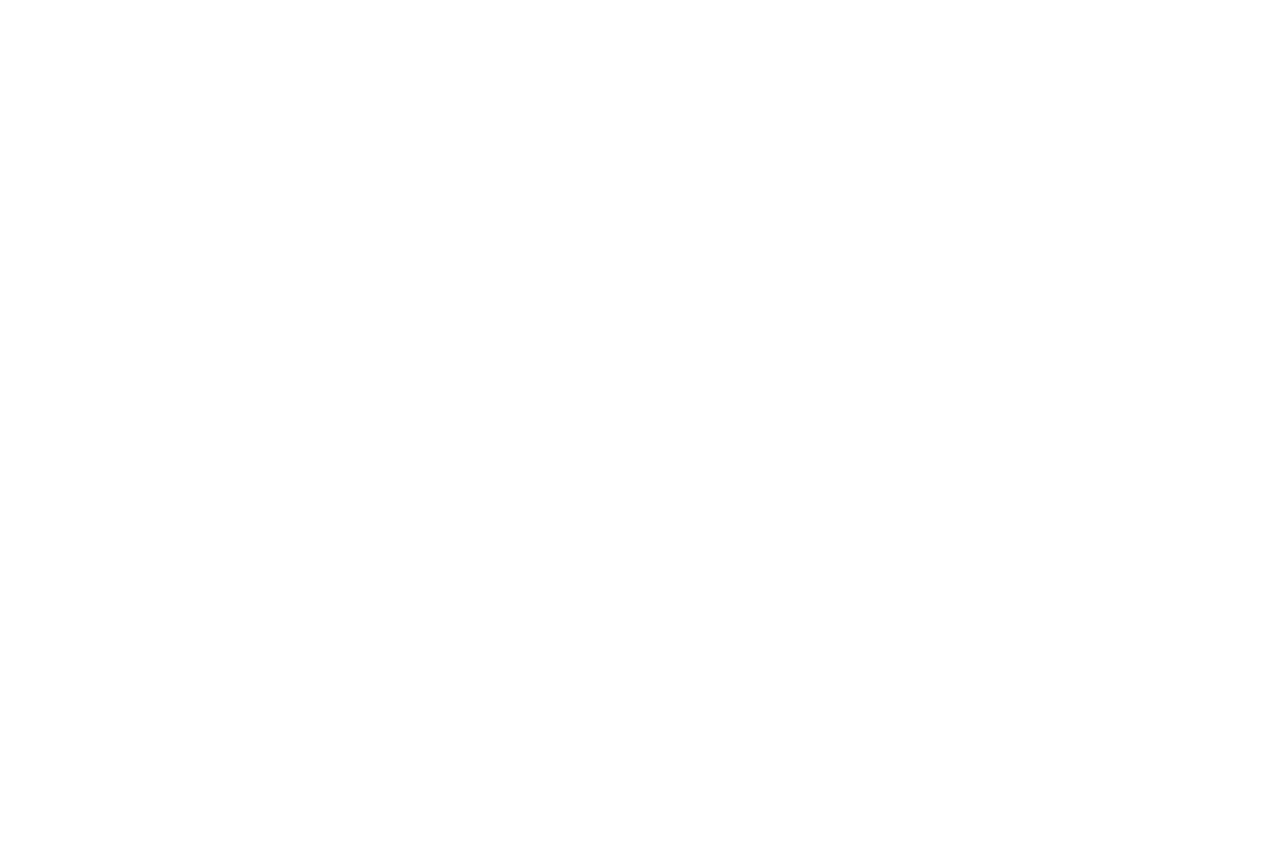
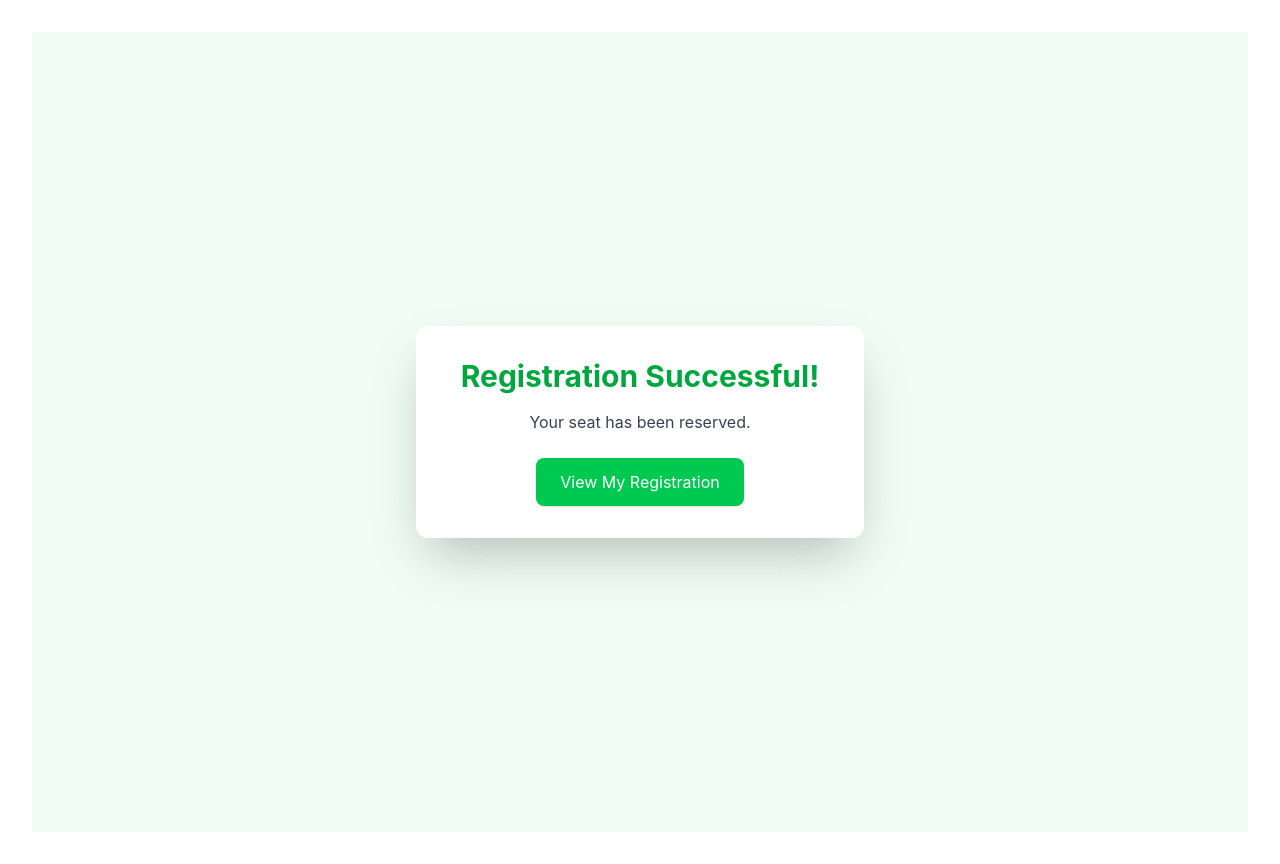
Before and after one commit to umucyo77/Tech-Conference-Event-Registration-System, a React (Vite) app: page /confirmation in a window 1280 px wide. Before the commit this address had no page. Before the commit the page ends 800 px from the top, so only its background shows below. Built offline with nearby package versions, Linux system fonts and the light colour scheme.

Commit message:
Registration Confirmation Page

```diff
--- a/src/App.jsx
+++ b/src/App.jsx
@@ -8,6 +8,7 @@
 import {BrowserRouter,Routes,Route} from 'react-router-dom'
 import RegistrationForm from './components/RegistrationForm.jsx'
 import RegistrationReview from './components/RegistrationReview.jsx'
+import Confirmation from './components/Confirmation.jsx'
 
 function App() {
   const [count, setCount] = useState(0)
@@ -19,8 +20,8 @@
           <Route path='/' element={<Information />}> </Route>
           <Route path='/register' element={<RegistrationForm />}>Registration FOrm</Route>
           <Route path='/review' element={<RegistrationReview />}></Route>
-           {/*<Route path='/confirmation' element={<Confirmation />}></Route>
-          <Route path="/my-registration" element={<MyRegistration />} ></Route> */}
+           <Route path='/confirmation' element={<Confirmation />}></Route>
+          {/*<Route path="/my-registration" element={<MyRegistration />} ></Route> */}
         </Routes>
       </BrowserRouter>
 
--- /dev/null
+++ b/src/components/Confirmation.jsx
@@ -0,0 +1,29 @@
+import React from "react";
+import { Link } from "react-router-dom";
+
+function Confirmation() {
+
+  const data = JSON.parse(localStorage.getItem("registrationData"));
+
+  localStorage.setItem("savedRegistration", JSON.stringify(data));
+
+  return (
+    <div className="min-h-screen flex items-center justify-center bg-green-50 p-4">
+      <div className="max-w-md w-full text-center bg-white rounded-xl shadow-2xl p-8">
+        <h1 className="text-3xl font-bold mb-4 text-green-600">
+          Registration Successful!
+        </h1>
+
+        <p className="mb-6 text-gray-700">Your seat has been reserved.</p>
+
+        <Link to="/confirmation">
+          <button className="px-6 py-3 bg-green-500 text-white rounded-lg hover:bg-green-600 transition shadow">
+            View My Registration
+          </button>
+        </Link>
+      </div>
+    </div>
+  );
+}
+
+export default Confirmation;
```
